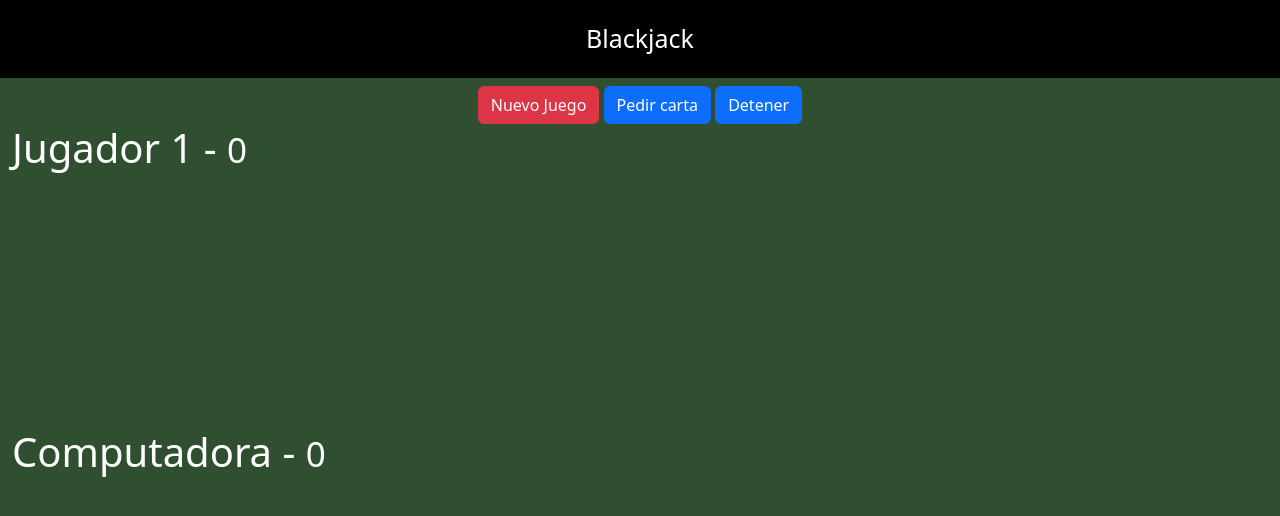
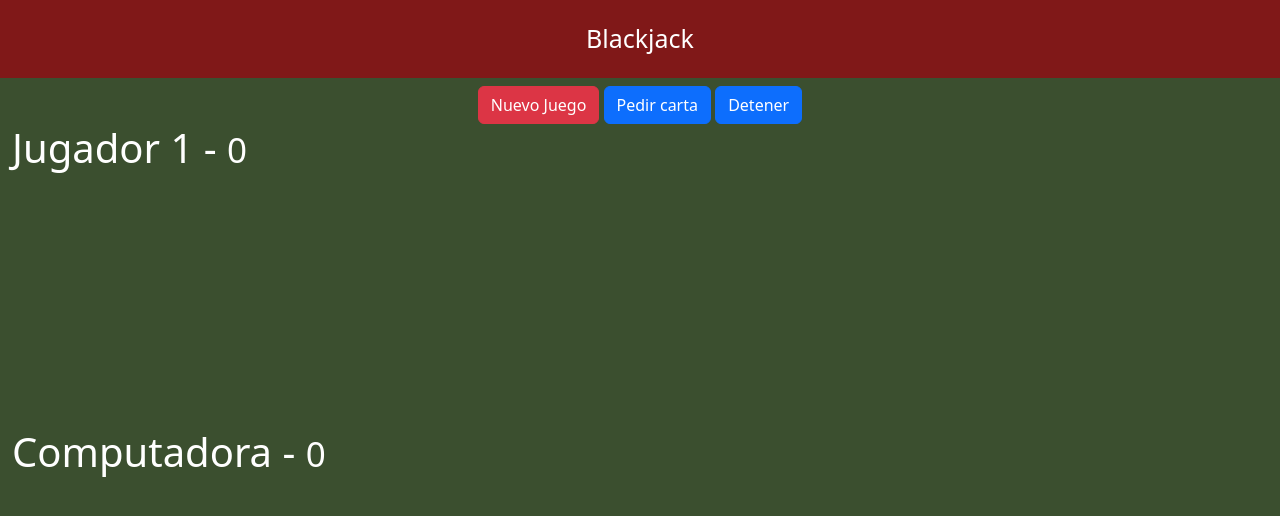
Before and after one commit to EmilianoLeonel08/Programacion-web-2-Leon-Lara, a website built with Vite: page index.html in a window 1280 px wide. Built offline with nearby package versions, Linux system fonts and the light colour scheme.

Commit message:
styles update

```diff
--- a/style.css
+++ b/style.css
@@ -1,13 +1,13 @@
 html, body {
   margin: 0px;
-  background-color: #2F4F30;
+  background-color: #3b4f2f;
   color: white;
 }
 
 
 .titulo {
   text-align: center;
-  background-color: black;
+  background-color: rgb(128, 24, 24);
   color: white;
   padding: 20px;
   font-size: 25px;
```
